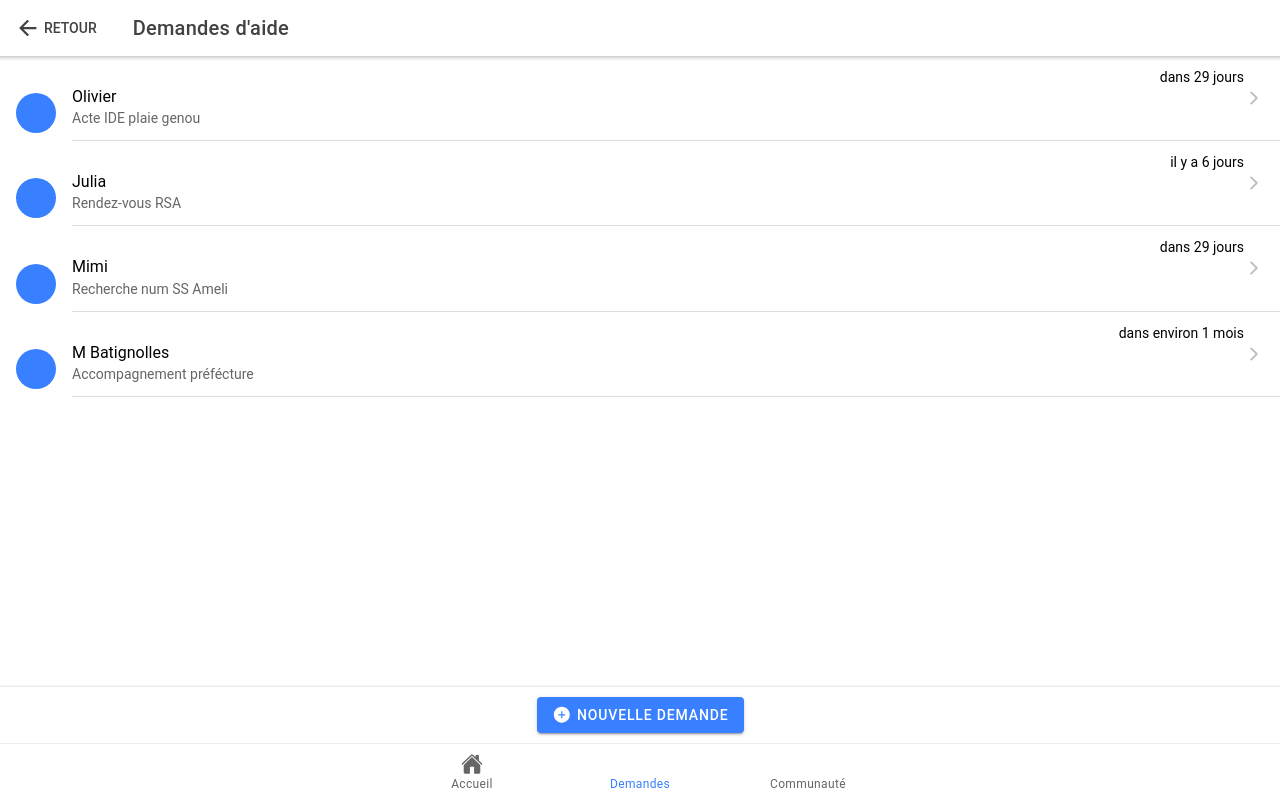
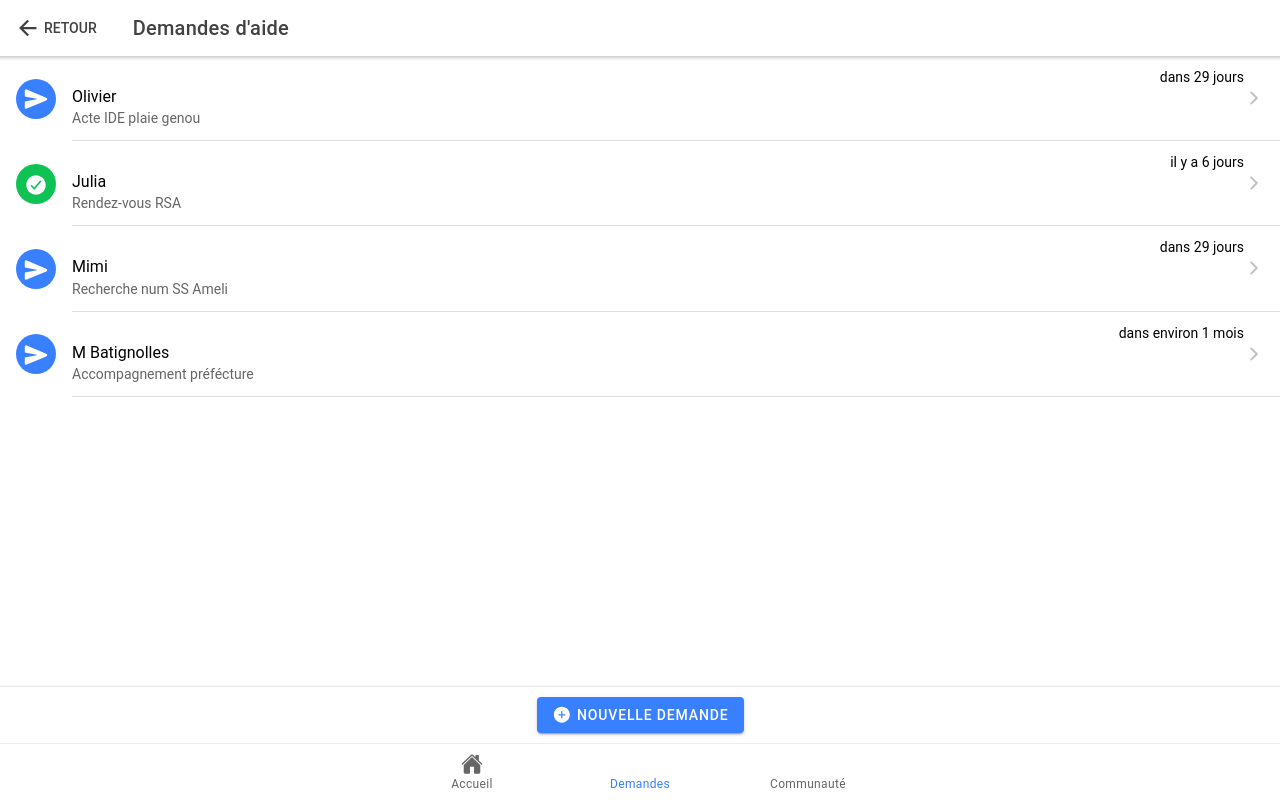
Before and after one commit to SocialGouv/maraudes-app, a React (Create React App) app: page /tasks in a window 1280 px wide. Built offline with nearby package versions, Linux system fonts and the light colour scheme; the HTML template or start-up script is replaced by a standard one.

Commit message:
handle finished tasks

```diff
--- /dev/null
+++ b/src/components/AvatarIcon.tsx
@@ -0,0 +1,16 @@
+import React from "react";
+
+import { IonAvatar, IonIcon } from "@ionic/react";
+
+const AvatarIcon = ({ icon = {}, style = {} }) => (
+  <IonAvatar style={{ background: "var(--ion-color-primary)", ...style }}>
+    {icon && (
+      <IonIcon
+        icon={icon}
+        style={{ width: "100%", height: "70%", marginTop: "15%" }}
+      />
+    )}
+  </IonAvatar>
+);
+
+export default AvatarIcon;
--- a/src/components/AvatarItem.tsx
+++ b/src/components/AvatarItem.tsx
@@ -35,7 +35,7 @@ import {
 } from "@ionic/react";
 
 const AvatarItem = ({
-  avatarStyle = {},
+  avatarProps = {},
   rightText = "",
   onClick = () => {},
   title = "",
@@ -51,9 +51,9 @@ const AvatarItem = ({
         style={{
           alignSelf: "end",
           marginTop: "1.5em",
-          background: "var(--ion-color-primary)",
-          ...avatarStyle
+          background: "var(--ion-color-primary)"
         }}
+        {...avatarProps}
       />
       <IonLabel>
         <h3 slot="end" style={{ textAlign: "right" }}>
--- a/src/components/Comments.tsx
+++ b/src/components/Comments.tsx
@@ -39,8 +39,17 @@ import {
 
 import comments from "../comments.json";
 
+import { text } from "ionicons/icons";
+
 const frenchDate = (date: string) =>
   format(new Date(date), "d MMMM à HH'h'mm", { locale: fr });
+
+const TextIcon = () => (
+  <IonIcon
+    icon={text}
+    style={{ width: "100%", height: "60%", marginTop: "22%", fill: "white" }}
+  />
+);
 
 const Comments = () => (
   <React.Fragment>
@@ -50,13 +59,18 @@ const Comments = () => (
         rightText={frenchDate(comment.creationDate)}
         title={comment.from}
         text={comment.message}
+        avatarProps={{
+          children: <TextIcon />
+        }}
       />
     ))}
     <IonItem style={{ marginTop: 20 }}>
       <IonAvatar
         slot="start"
         style={{ alignSelf: "end", background: "var(--ion-color-success)" }}
-      />
+      >
+        <TextIcon />
+      </IonAvatar>
       <IonTextarea
         style={{ fontSize: "0.9em", height: 100 }}
         placeholder="ajouter une note"
--- a/src/components/PersonPicker.tsx
+++ b/src/components/PersonPicker.tsx
@@ -1,6 +1,8 @@
 import React from "react";
 
 import community from "../community.json";
+
+import { person } from "ionicons/icons";
 
 import {
   IonList,
@@ -44,7 +46,17 @@ const PeoplePicker = ({ onClick }: PeoplePickerProps) => (
   <React.Fragment>
     {community.map(entry => (
       <IonItem key={entry.id} detail button onClick={() => onClick(entry)}>
-        <IonAvatar slot="start" style={{ background: "#3880ff" }} />
+        <IonAvatar slot="start" style={{ background: "#3880ff" }}>
+          <IonIcon
+            icon={person}
+            style={{
+              width: "100%",
+              fill: "white",
+              height: "60%",
+              marginTop: "22%"
+            }}
+          />
+        </IonAvatar>
         <IonLabel>
           <h2>{entry.title}</h2>
         </IonLabel>
--- a/src/pages/Person.tsx
+++ b/src/pages/Person.tsx
@@ -35,7 +35,7 @@ import { RouteComponentProps, useHistory } from "react-router";
 import formatDistanceToNow from "date-fns/formatDistanceToNow";
 import format from "date-fns/format";
 import { fr } from "date-fns/locale";
-import { calendar, pin, stopwatch, person } from "ionicons/icons";
+import { calendar, pin, stopwatch, person, send } from "ionicons/icons";
 
 import AvatarItem from "../components/AvatarItem";
 import ButtonFooter from "../components/ButtonFooter";
@@ -91,8 +91,6 @@ const Task: React.FC<TaskPageProps> = ({ match }) => {
 
   const tasks = todo.filter(t => t.person === person.title);
 
-  console.log("tasks", tasks);
-
   return (
     <IonPage>
       {header}
@@ -112,11 +110,24 @@ const Task: React.FC<TaskPageProps> = ({ match }) => {
               <AvatarItem
                 key={task.id}
                 rightText={frenchDate(task.creationDate)}
-                title={task.author}
+                title={task.title}
                 text={task.description}
                 onClick={() => history.push(`/tasks/${task.id}`)}
                 details
                 button
+                avatarProps={{
+                  children: (
+                    <IonIcon
+                      icon={send}
+                      style={{
+                        width: "100%",
+                        fill: "white",
+                        height: "60%",
+                        marginTop: "22%"
+                      }}
+                    />
+                  )
+                }}
               />
             ))}
           </React.Fragment>
--- a/src/pages/Task.tsx
+++ b/src/pages/Task.tsx
@@ -44,6 +44,7 @@ import {
 } from "ionicons/icons";
 
 import AvatarItem from "../components/AvatarItem";
+import AvatarIcon from "../components/AvatarIcon";
 import ButtonFooter from "../components/ButtonFooter";
 
 import todo from "../todo.json";
@@ -67,14 +68,7 @@ const TaskChip = ({
   onClick = () => {}
 }) => (
   <IonChip onClick={onClick}>
-    <IonAvatar style={{ background: "#ffce00", ...avatarStyle }}>
-      {icon && (
-        <IonIcon
-          icon={icon}
-          style={{ width: "100%", height: "70%", marginTop: "15%" }}
-        />
-      )}
-    </IonAvatar>
+    <AvatarIcon icon={icon} style={avatarStyle} />
     <IonLabel>{text}</IonLabel>
   </IonChip>
 );
@@ -140,6 +134,16 @@ const Task: React.FC<TaskPageProps> = ({ match }) => {
               )}`}
               avatarStyle={{ background: "var(--ion-color-warning)" }}
             />
+            {task.completedDate && (
+              <TaskChip
+                icon={checkmarkCircle}
+                text={`complété par ${task.author} il y a ${formatCreationDate(
+                  task.completedDate
+                )}`}
+                avatarStyle={{ background: "var(--ion-color-success)" }}
+              />
+            )}
+
             <IonRow style={{ marginTop: 30, fontSize: "1rem" }}>
               {task.description}
             </IonRow>
@@ -165,12 +169,14 @@ const Task: React.FC<TaskPageProps> = ({ match }) => {
           <IonButton color="primary">Envoyer</IonButton>
         </IonItem>
       </IonContent>
+      {!task.completedDate && (
         <ButtonFooter
           text="Demande terminée"
           color="success"
           icon={checkmarkCircle}
           onClick={closeTask}
         />
+      )}
     </IonPage>
   );
 };
--- a/src/pages/Tasks.tsx
+++ b/src/pages/Tasks.tsx
@@ -16,6 +16,7 @@ import {
   IonHeader,
   IonFooter,
   IonToolbar,
+  IonIcon,
   IonTitle,
   IonButtons,
   IonBackButton,
@@ -30,6 +31,8 @@ import { useHistory } from "react-router";
 import ButtonFooter from "../components/ButtonFooter";
 import AvatarItem from "../components/AvatarItem";
 import todo from "../todo.json";
+
+import { checkmarkCircle, send } from "ionicons/icons";
 
 const formatDueDate = (date: string) =>
   formatDistanceToNow(new Date(date), { addSuffix: true, locale: fr }) || "";
@@ -57,11 +60,28 @@ export const Tasks: React.FC = () => {
             key={entry.id}
             rightText={formatDueDate(entry.dueDate)}
             title={entry.person}
-            avatarStyle={{}}
             text={entry.title}
             detail
             button
             onClick={() => history.push(`/tasks/${entry.id}`)}
+            avatarProps={{
+              style: {
+                background: entry.completedDate
+                  ? "var(--ion-color-success-shade)"
+                  : "var(--ion-color-primary)"
+              },
+              children: (
+                <IonIcon
+                  icon={entry.completedDate ? checkmarkCircle : send}
+                  style={{
+                    width: "100%",
+                    fill: "white",
+                    height: "60%",
+                    marginTop: "22%"
+                  }}
+                />
+              )
+            }}
           />
         ))}
       </IonContent>
--- a/src/todo.json
+++ b/src/todo.json
@@ -2,6 +2,7 @@
   {
     "id": "1",
     "person": "Olivier",
+    "category": "sante",
     "title": "Acte IDE plaie genou",
     "dueDate": "2019-12-08T11:54:44.461Z",
     "creationDate": "2019-10-22T11:54:44.461Z",
@@ -12,15 +13,18 @@
     "id": "2",
     "person": "Julia",
     "title": "Rendez-vous RSA",
+    "category": "assistance administrative",
     "dueDate": "2019-11-03T14:20:44.461Z",
     "creationDate": "2019-04-04T14:20:44.461Z",
     "description": "Some description of the task and more details if needed like location, links or whats needed to compelte the task",
-    "author": "Julien"
+    "author": "Julien",
+    "completedDate": "2019-11-20T14:20:44.461Z"
   },
   {
     "id": "3",
     "person": "Mimi",
     "title": "Recherche num SS Ameli",
+    "category": "assistance administrative",
     "dueDate": "2019-12-08T21:43:44.461Z",
     "creationDate": "2018-12-03T21:43:44.461Z",
     "description": "Some description of the task and more details if needed like location, links or whats needed to compelte the task",
@@ -30,6 +34,7 @@
     "id": "4",
     "person": "M Batignolles",
     "title": "Accompagnement préfécture",
+    "category": "déplacement",
     "dueDate": "2019-12-22T12:01:44.461Z",
     "creationDate": "2019-01-12T12:01:44.461Z",
     "description": "Some description of the task and more details if needed like location, links or whats needed to compelte the task",
```
Lines whose indentation alone changed are shown as unchanged.
